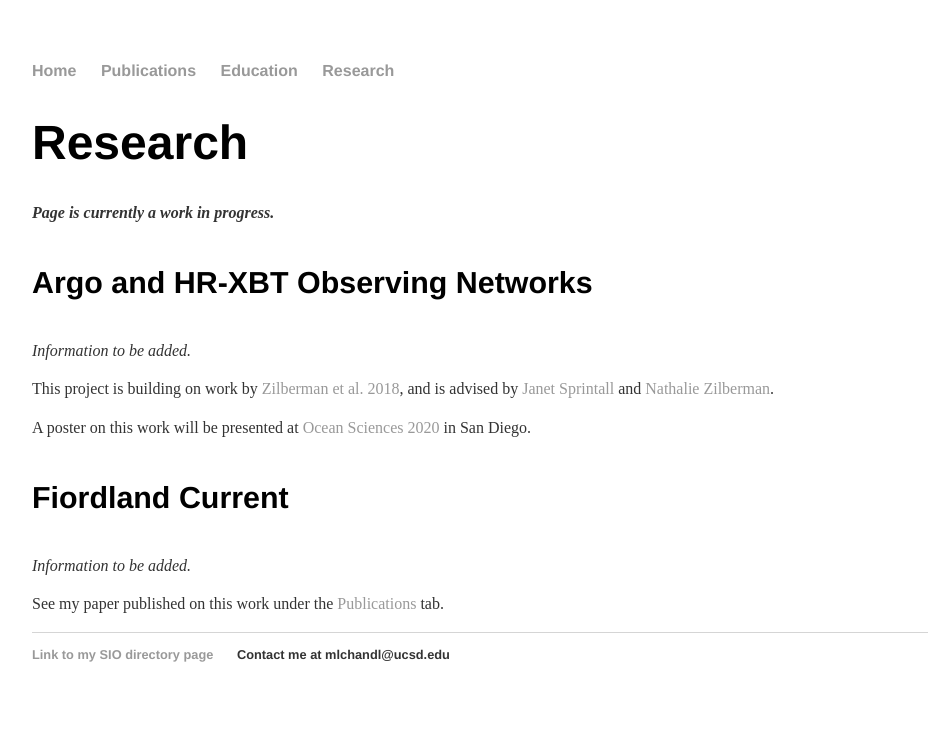
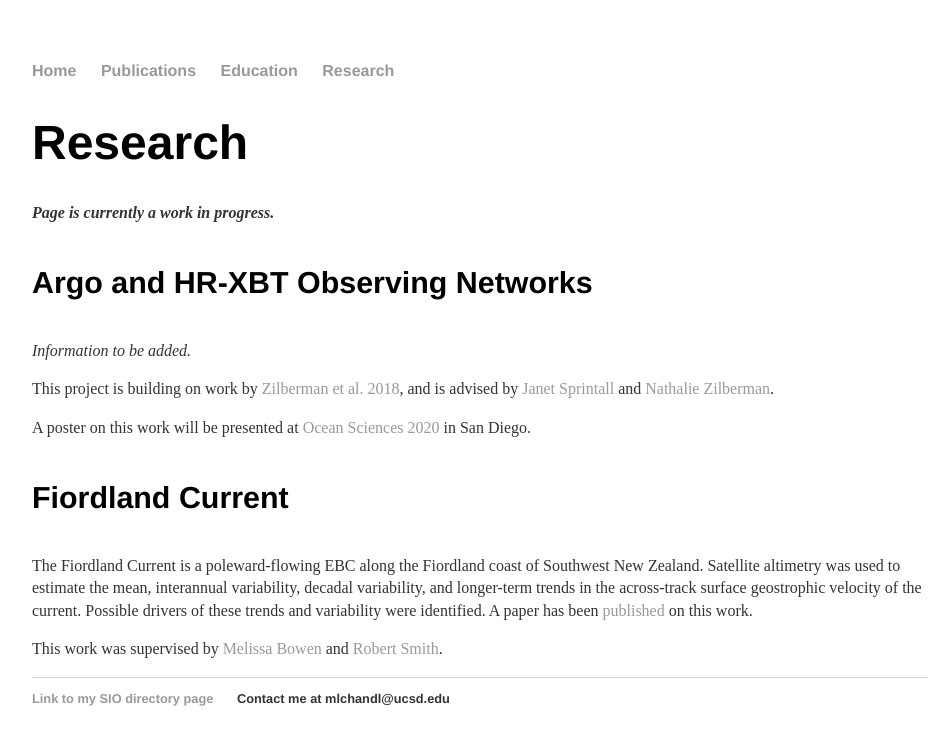
Before and after one commit to mlchandler/mlchandler.github.io, a Jekyll site: the page built from research/index.html, in a window 1280 px wide. Shown: the top 745 px of the page, without its empty margins (160-1112 px from the left). Built offline with Jekyll 4.4.1, drawn with Linux system fonts in a browser that asks for light colours.

Commit message:
Updating FC research

```diff
--- a/index.html
+++ b/index.html
@@ -14,7 +14,7 @@ I am currently a first year physical oceanography grad student at <a href="https
 </p>
 
 <p>
-Originally from New Zealand, I completed my BSc at the University of Otago in 2017, and did a further Honours year at the University of Auckland in 2018 under <a href="https://unidirectory.auckland.ac.nz/profile/m-bowen">Melissa Bowen (Auckland)</a> and <a href="https://www.otago.ac.nz/marinescience/staff/otago664247.html">Robert Smith (Otago)</a>.
+Originally from New Zealand, I completed my BSc at the University of Otago in 2017, and did a further Honours year at the University of Auckland in 2018, completing my BSc(Hons) under <a href="https://unidirectory.auckland.ac.nz/profile/m-bowen">Melissa Bowen (Auckland)</a> and <a href="https://www.otago.ac.nz/marinescience/staff/otago664247.html">Robert Smith (Otago)</a>.
 </p>
 
 <p>
--- a/research/index.html
+++ b/research/index.html
@@ -26,13 +26,11 @@ A poster on this work will be presented at <a href="https://agu.confex.com/agu/o
 
 <h4>Fiordland Current</h4>
 <p>
-<i>Information to be added.</i>
+The Fiordland Current is a poleward-flowing EBC along the Fiordland coast of Southwest New Zealand. Satellite altimetry was used to estimate the mean, interannual variability, decadal variability, and longer-term trends in the across-track surface geostrophic velocity of the current. Possible drivers of these trends and variability were identified. A paper has been <a href="https://mlchandler.github.io/publications/">published</a> on this work.
 </p>
 
 <p>
-See my paper published on this work under the <a href="https://mlchandler.github.io/publications/">Publications</a> tab.
+This work was supervised by <a href="https://unidirectory.auckland.ac.nz/profile/m-bowen">Melissa Bowen</a> and <a href="https://www.otago.ac.nz/marinescience/staff/otago664247.html">Robert Smith</a>.
 </p>
 
-
-
 </div>
```
